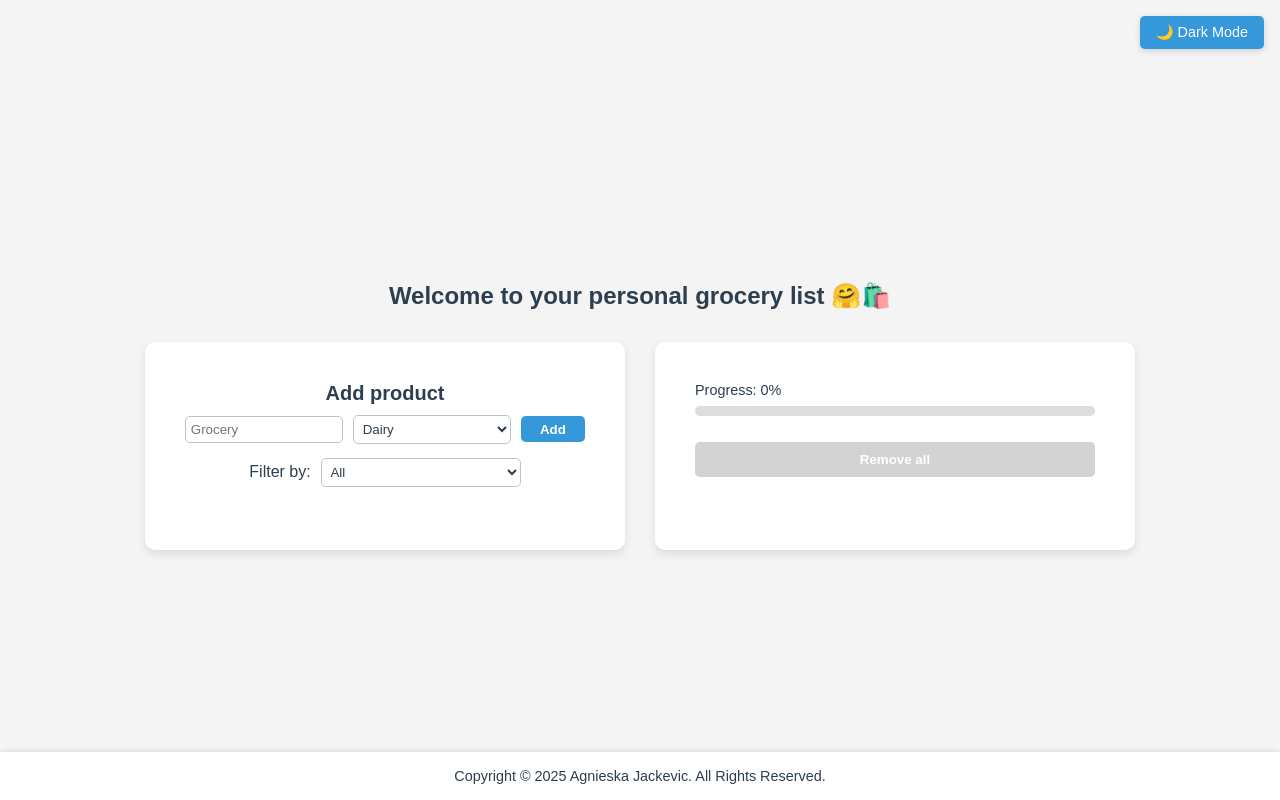
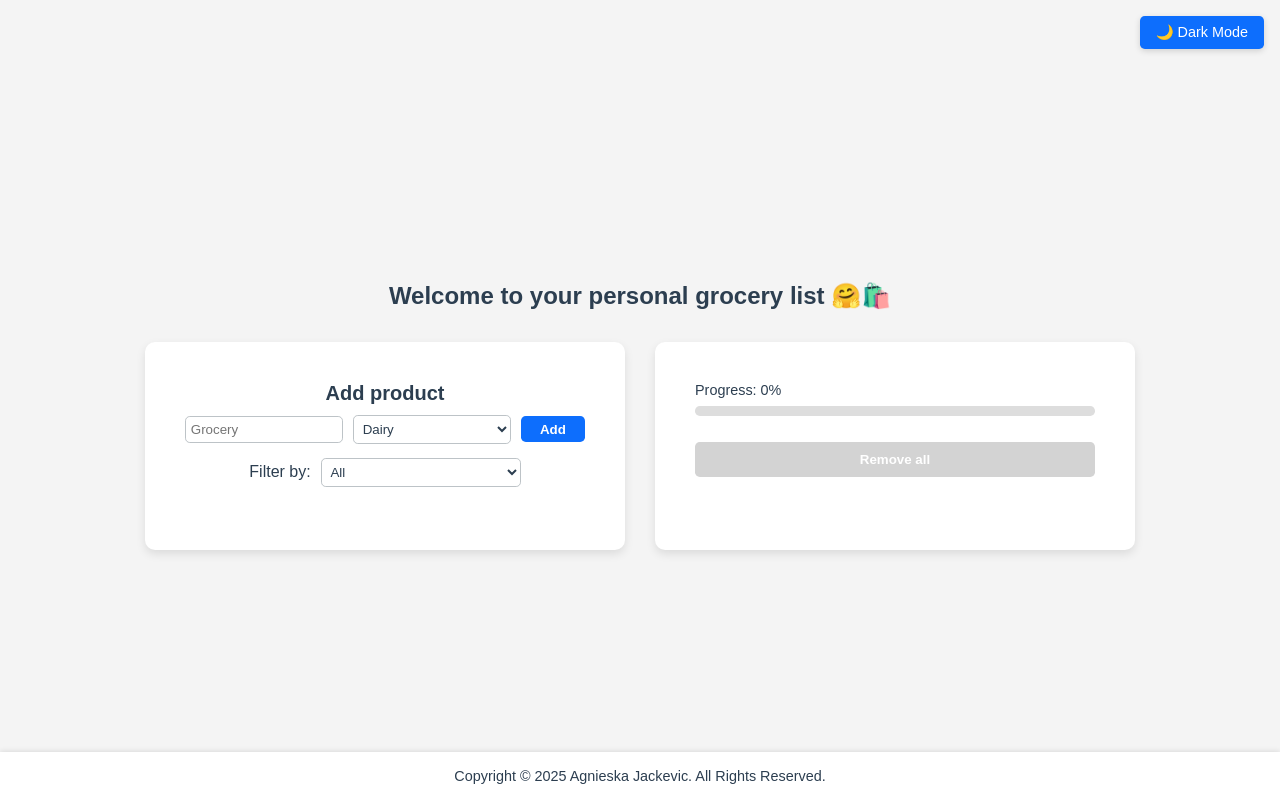
Before and after one commit to agneja00/Grocery-List, a plain HTML site: page index.html in a window 1280 px wide. Drawn offline with nearby package versions, Linux system fonts and the light colour scheme; some packages are replaced by stand-ins of ours; a script that the page names is missing.

Commit message:
Fixed button contrast to meet WCAG 2.1 standards

```diff
--- a/style.css
+++ b/style.css
@@ -7,8 +7,8 @@
   --grocery-bg: #ecf0f1;
   --edit-color: #27ae60;
   --remove-color: #e74c3c;
-  --button-bg: #3498db;
-  --button-hover-bg: #2980b9;
+  --button-bg: #0d6efd;
+  --button-hover-bg: #0b5ed7;
   --remove-hover-bg: #c0392b;
   --disabled-btn-bg: lightgray;
 }
@@ -22,8 +22,8 @@ body.dark {
   --grocery-bg: #3b3b3b;
   --edit-color: #2ecc71;
   --remove-color: #e74c3c;
-  --button-bg: #2980b9;
-  --button-hover-bg: #1c6699;
+  --button-bg: #0a84ff;
+  --button-hover-bg: #0066cc;
   --remove-hover-bg: #96281b;
   --disabled-btn-bg: #555;
 }
@@ -241,6 +241,7 @@ body {
 }
 
 @media only screen and (max-width: 500px) {
+
   .grocery-container,
   .grocery-list-container {
     width: 90%;
@@ -254,6 +255,7 @@ body {
 }
 
 @media only screen and (min-width: 768px) {
+
   .grocery-container,
   .grocery-list-container {
     width: 30rem;
```
